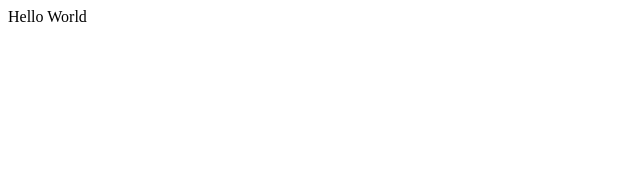
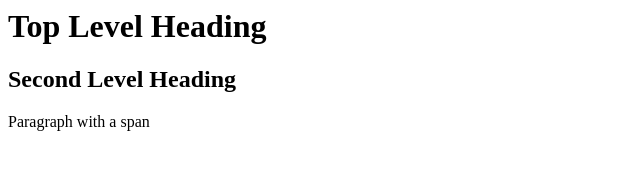
Before and after one commit to sully-j/sully-j.github.io, a plain HTML site: page index.html in a window 1280 px wide. Shown: the whole page, without its empty margins (0-640 px from the left). Drawn offline with Linux system fonts and the light colour scheme.

Commit message:
Update index.html

```diff
--- a/index.html
+++ b/index.html
@@ -3,5 +3,8 @@
     <title>Hello World</title>
   </head>
   <body>
-    <p>Hello World</p>
+    <div>
+    <h1>Top Level Heading</h1>
+    <h2>Second Level Heading</h2>
+      <p>Paragraph with a <span>span</span> </p>
     </html>
```
